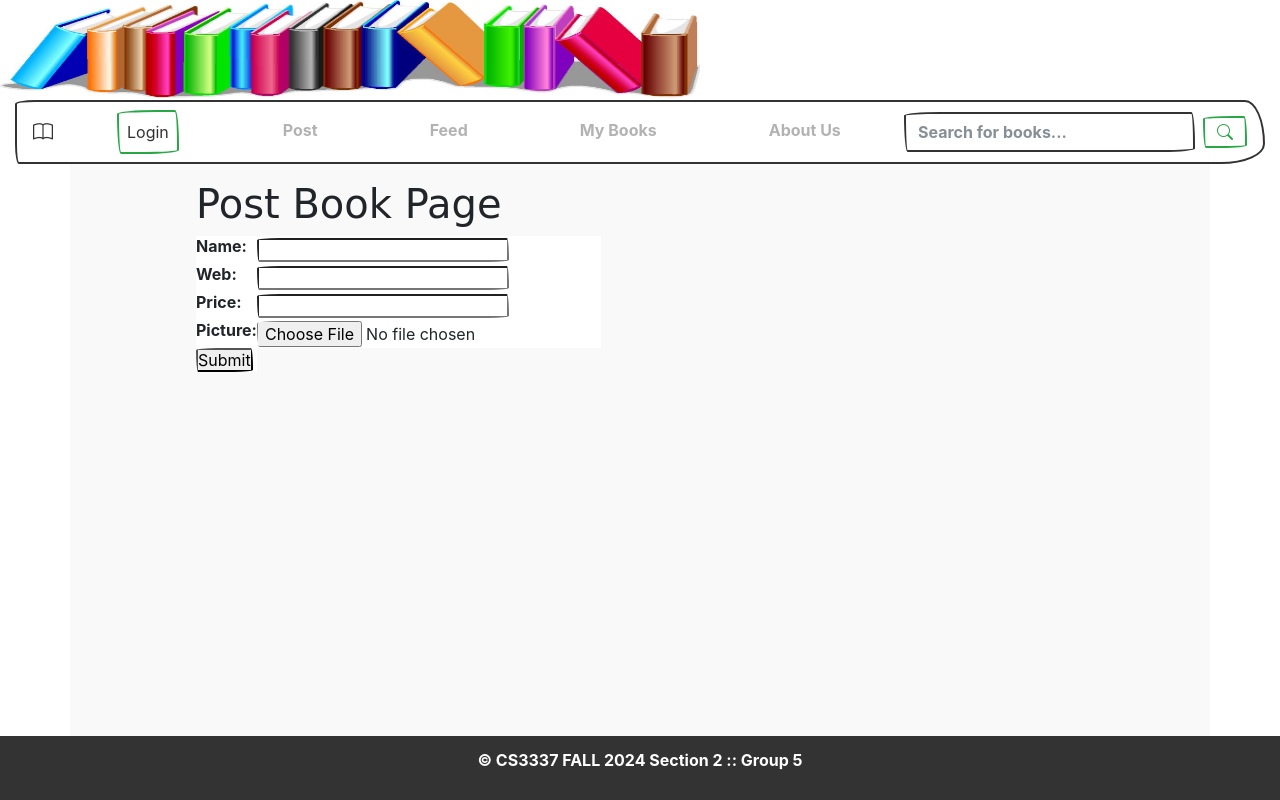
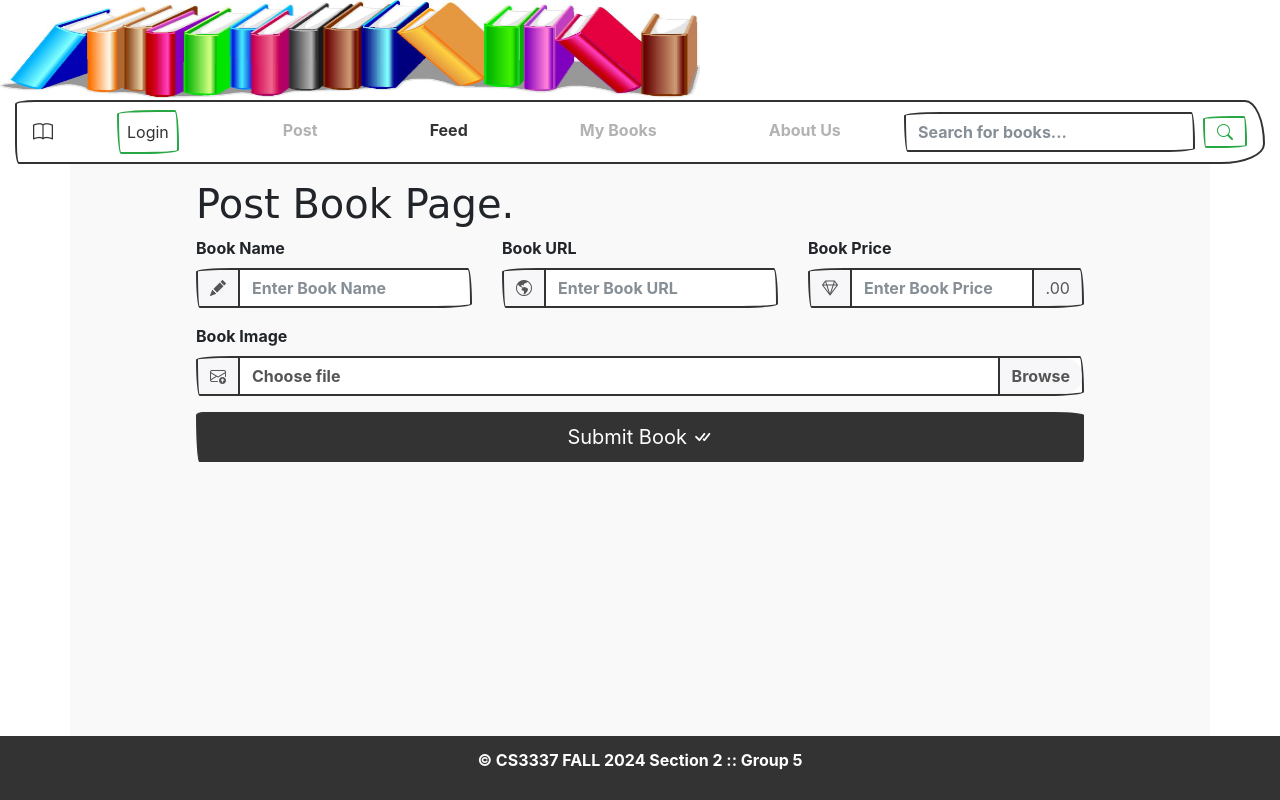
Before and after one commit to jalfar60/jalfar60.github.io, a Django app: page /postbook in a window 1280 px wide. Run offline with Django 5.2, Linux system fonts and the light colour scheme; some libraries are stand-ins or nearby versions; some web fonts are replaced.

Commit message:
postbook

```diff
--- a/bookEx/bookEx/templates/base.html
+++ b/bookEx/bookEx/templates/base.html
@@ -51,7 +51,7 @@
                 {% else %}
                     <li class="nav-item active px-5"><a class="nav-link btn btn-outline-success" href="{% url 'login' %}?next=/">Login</a></li>
                     <li class="nav-item px-5"><a class="nav-link disabled" href="#">Post</a></li>
-                    <li class="nav-item px-5"><a class="nav-link disabled" href="#">Feed</a></li>
+                    <li class="nav-item px-5"><a class="nav-link" href="/displaybooks">Feed</a></li>
                     <li class="nav-item px-5"><a class="nav-link disabled" href="#">My Books</a></li>
                     <li class="nav-item px-5"><a class="nav-link disabled" href="#">About Us</a></li>
                 {% endif %}
--- a/bookEx/bookEx/templates/bookMng/postbook.html
+++ b/bookEx/bookEx/templates/bookMng/postbook.html
@@ -2,22 +2,62 @@
 {% load static %}
 
 {% block content %}
-    <h1>Post Book Page</h1>
+    <H1>Post Book Page.</H1>
 
     {% if submitted %}
-    <p>Post book successfully</p>
+        <p>Post book successfully</p>
     {% else %}
-    <form action="" enctype="multipart/form-data" method="post" novalidate>
+    <form action="" enctype="multipart/form-data" method = "post" novalidate>
         <table>
-            {{ form.as_table }}
-            <tr>
-                <td>
-                    <input type="submit" value="Submit">
-                </td>
-            </tr>
+<!--            {{ form.as_table }}-->
+
+            <div class="row">
+                <div class="col-md-4">
+                    <label for="basic-name">Book Name</label>
+                    <div class="input-group mb-3">
+                      <div class="input-group-prepend">
+                        <span class="input-group-text" id="basic-addon1"><i class="bi bi-pencil-fill"></i></span>
+                      </div>
+                      <input type="text" class="form-control" id="basic-name" placeholder="Enter Book Name" aria-describedby="basic-addon1" name="name">
+                    </div>
+                </div>
+                <div class="col-md-4">
+                    <label for="basic-url">Book URL</label>
+                    <div class="input-group mb-3">
+                      <div class="input-group-prepend">
+                        <span class="input-group-text" id="basic-addon3"><i class="bi bi-globe-americas"></i></span>
+                      </div>
+                      <input type="text" class="form-control" id="basic-url" placeholder="Enter Book URL" aria-describedby="basic-addon3" name="web">
+                    </div>
+                </div>
+                <div class="col-md-4">
+                    <label for="basic-price">Book Price</label>
+                    <div class="input-group mb-3">
+                      <div class="input-group-prepend">
+                        <span class="input-group-text"><i class="bi bi-gem"></i></span>
+                      </div>
+                      <input type="text" class="form-control" id="basic-price" placeholder="Enter Book Price" aria-label="Amount (to the nearest dollar)" name="price">
+                      <div class="input-group-append">
+                        <span class="input-group-text">.00</span>
+                      </div>
+                    </div>
+                </div>
+            </div>
+
+            <label for="inputGroupFile01">Book Image</label>
+            <div class="input-group mb-3">
+              <div class="input-group-prepend">
+                <span class="input-group-text"><i class="bi bi-envelope-arrow-up"></i></span>
+              </div>
+              <div class="custom-file">
+                <input type="file" class="custom-file-input" id="inputGroupFile01" placeholder="Enter Book Cover" name="picture">
+                <label class="custom-file-label" for="inputGroupFile01">Choose file</label>
+              </div>
+            </div>
         </table>
+        <!--<input type="submit" class="btn btn-success" value="Submit" name="Submit">-->
+        <button type="submit" class="btn btn-primary btn-lg btn-block">Submit Book <i class="bi bi-check-all"></i></button>
         {% csrf_token %}
     </form>
     {% endif %}
-
 {% endblock content %}
```
Also changed, not shown: bookEx/bookEx/static/uploads/python-django-logo_0andAI1.jpg (added), bookEx/bookEx/static/uploads/python-django-logo_19EwXbk.jpg (added), bookEx/bookEx/static/uploads/python-django-logo_WXXRE0j.jpg (added), bookEx/bookEx/static/uploads/python-django-logo_e5jqnZX.jpg (added), bookEx/bookEx/static/uploads/python-django-logo_jDMB9ph.jpg (added), bookEx/bookEx/static/uploads/python-django-logo_yfF5TqG.jpg (added), bookEx/db.sqlite3.
